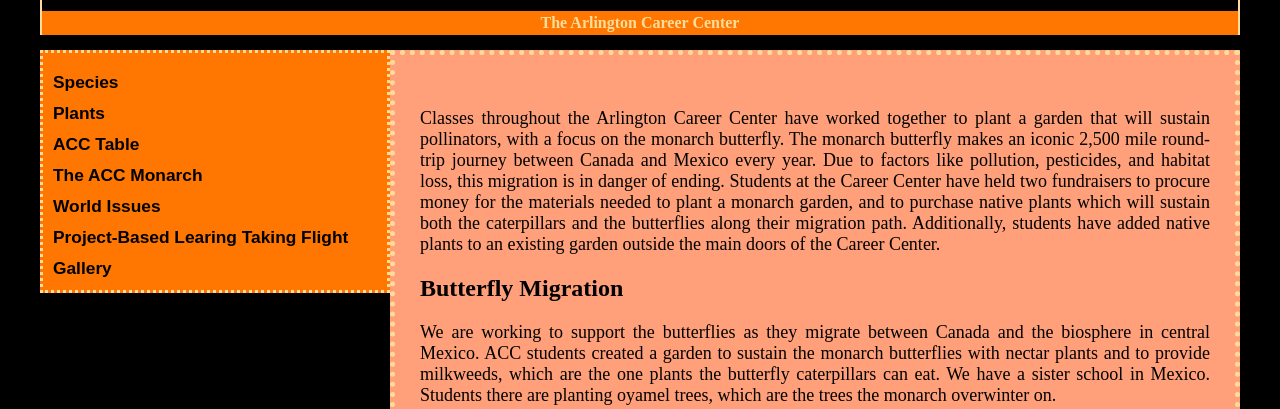
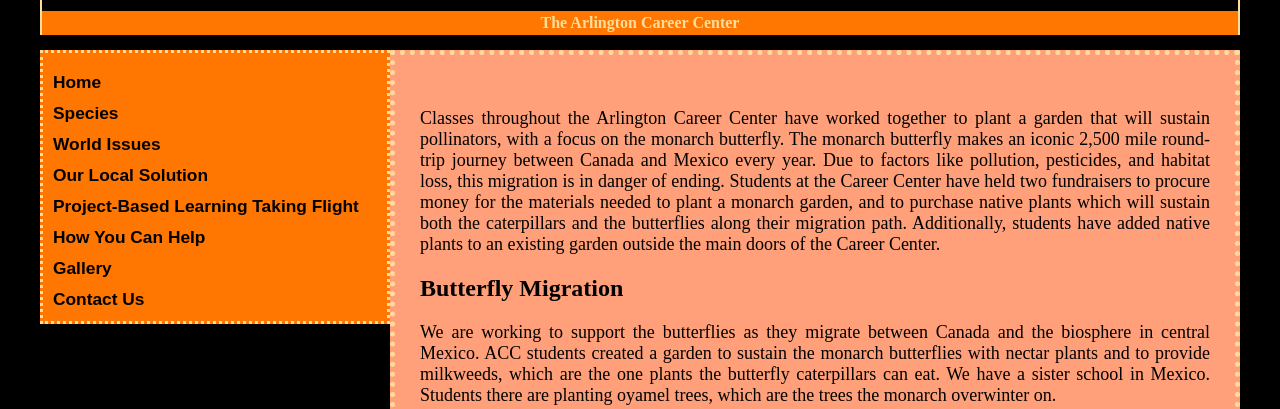
Before and after one commit to JJ-aguilar/monarch, a plain HTML site: page index.html in a window 1280 px wide. Shown: the part 425-834 px from the top of the page. Drawn offline with Linux system fonts and the light colour scheme.

Commit message:
edited tabs for monarch index page ^^

```diff
--- a/index.html
+++ b/index.html
@@ -17,13 +17,16 @@
 </header>
 
 <nav>
+  <a href="index.html">Home</a>
   <a href="species.html">Species</a>
-  <a href="plant/index.html">Plants</a>
-  <a href="ACC-monarch/acctable.html">ACC Table</a>
-  <a href="theaccmonarch.html">The ACC Monarch</a>
   <a href="raising.html">World Issues</a>
-  <a href="communicating.html">Project-Based Learing Taking Flight</a>
+  <a href="">Our Local Solution</a>
+  <a href="communicating.html">Project-Based Learning Taking Flight</a>
+  <a href="plant/index.html">How You Can Help</a>
+ <!-- <a href="ACC-monarch/acctable.html">ACC Table</a>
+  <a href="theaccmonarch.html">The ACC Monarch</a> -->
   <a href="gallery/index.html">Gallery</a>
+  <a href="">Contact Us</a>
 </nav>
 
 <main>
```
